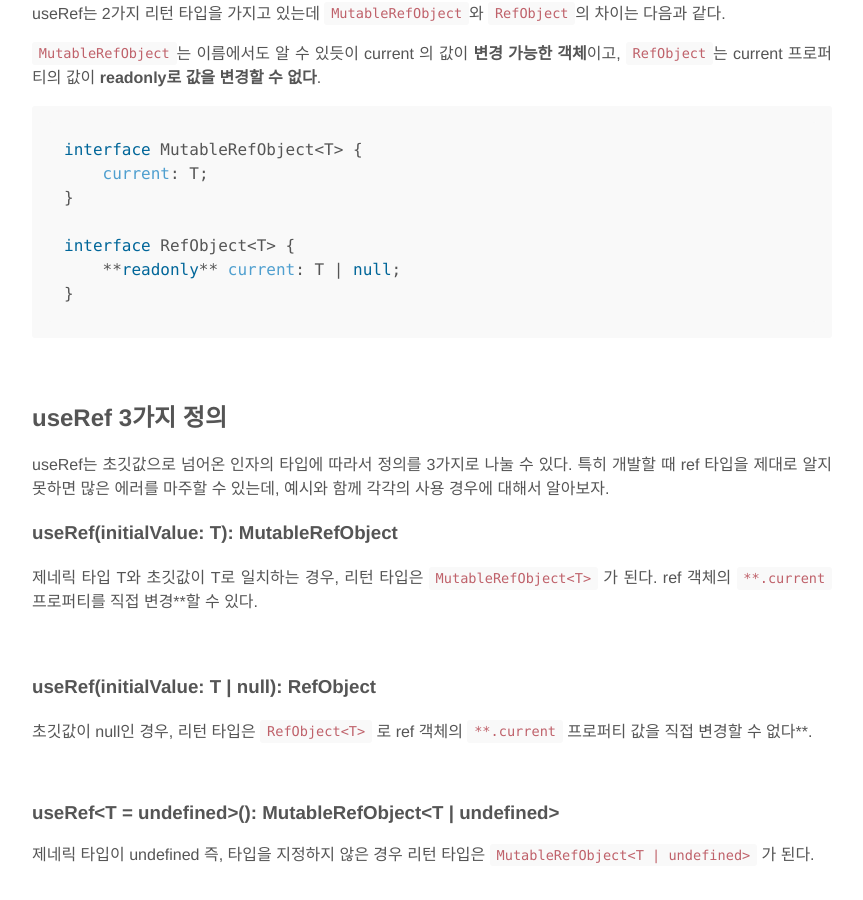
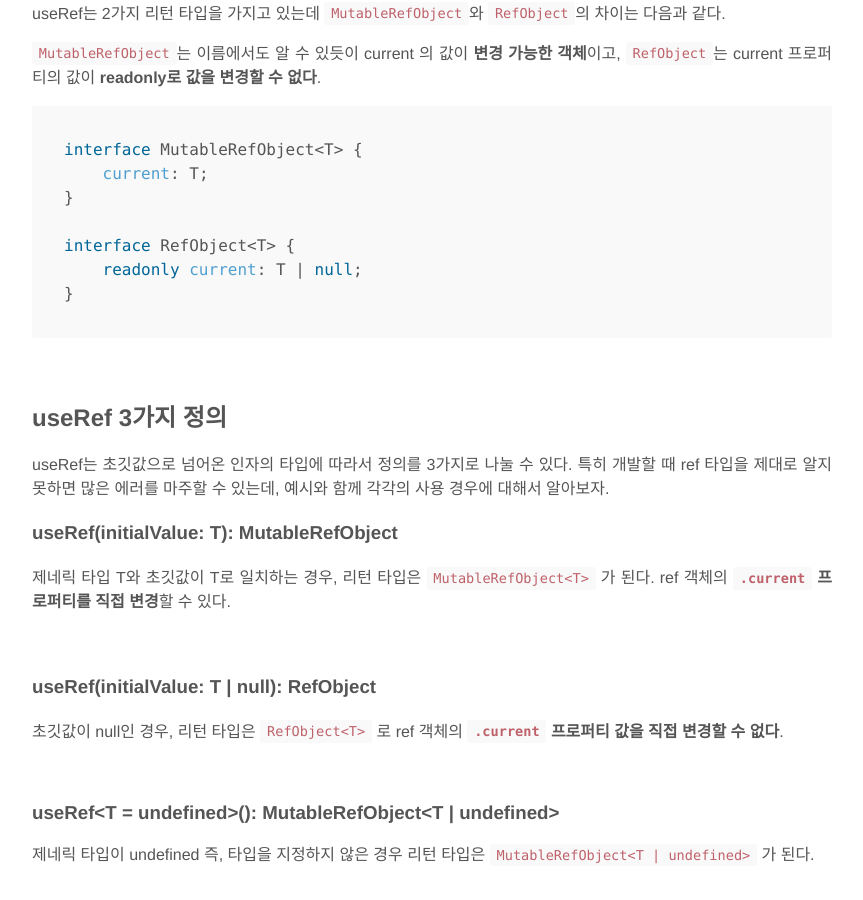
Before and after one commit to ch3coo2ca/ch3coo2ca.github.io, a Jekyll site: the page built from _posts/2022-06-20-useref-types-in-typescript.md, in a window 1280 px wide and 900 px high, scrolled down 810 px. Shown: the whole window, without its empty margins (208-1071 px from the left). Built offline with Jekyll 4.4.1, drawn with Linux system fonts in a browser that asks for light colours.

Commit message:
fix : typo

````diff
--- a/_posts/2022-06-20-useref-types-in-typescript.md
+++ b/_posts/2022-06-20-useref-types-in-typescript.md
@@ -23,7 +23,7 @@ interface MutableRefObject<T> {
 }
 
 interface RefObject<T> {
-    **readonly** current: T | null;
+    readonly current: T | null;
 }
 ```
 <br/>
@@ -35,13 +35,13 @@ useRef는 초깃값으로 넘어온 인자의 타입에 따라서 정의를 3가
 ### useRef<T>(initialValue: T): MutableRefObject<T>
 
 제네릭 타입 T와 초깃값이 T로 일치하는 경우, 리턴 타입은 `MutableRefObject<T>` 가 된다.
-ref 객체의 `**.current` 프로퍼티를 직접 변경**할 수 있다.
+ref 객체의 **`.current` 프로퍼티를 직접 변경**할 수 있다.
 
 <br/>
 
 ### useRef<T>(initialValue: T | null): RefObject<T>
 
-초깃값이 null인 경우, 리턴 타입은 `RefObject<T>` 로 ref 객체의 `**.current` 프로퍼티 값을 직접 변경할 수 없다**.
+초깃값이 null인 경우, 리턴 타입은 `RefObject<T>` 로 ref 객체의 **`.current` 프로퍼티 값을 직접 변경할 수 없다**.
 
 <br/>
 
````
